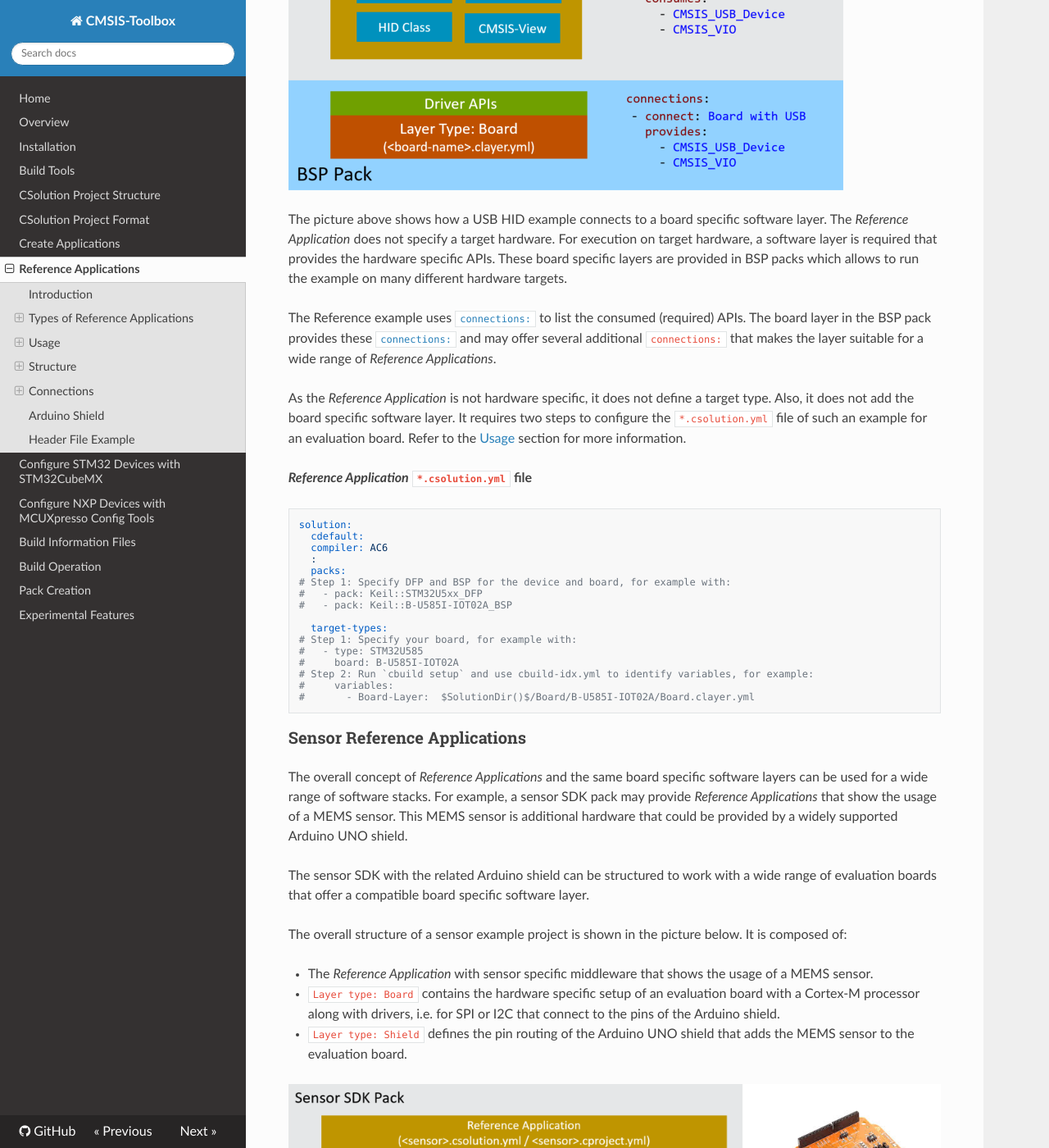
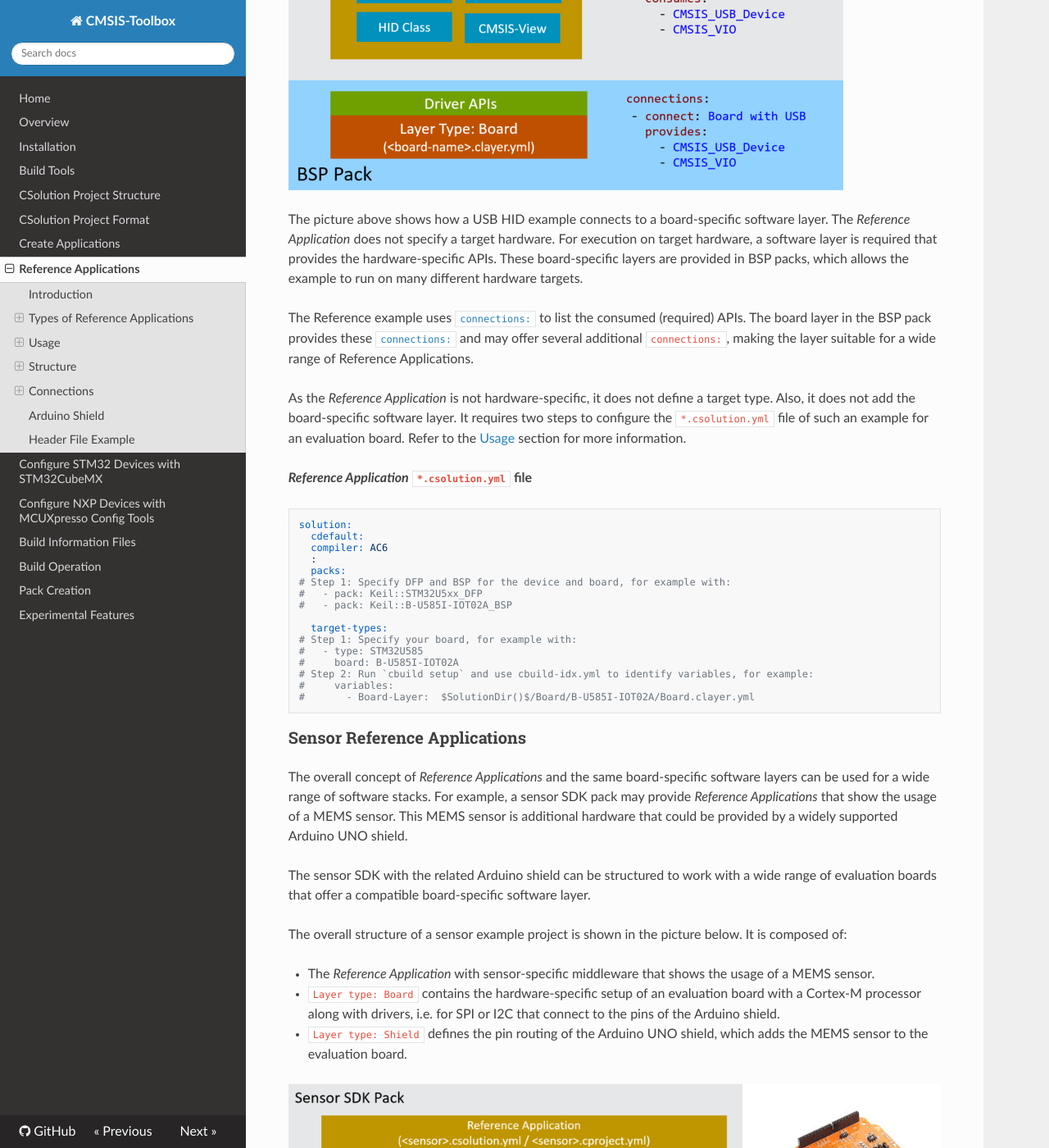
Before and after one commit to Open-CMSIS-Pack/cmsis-toolbox, an MkDocs documentation site: the page built from docs/ReferenceApplications.md, in a window 1280 px wide and 1400 px high, scrolled down 1143 px. Shown: the whole window at 82% size. Built offline with MkDocs 1.6.1, drawn with Linux system fonts in a browser that asks for light colours; nearby versions of some CDN libraries; some of the changed text lies outside the part shown.

Commit message:
Update ReferenceApplications.md
Various minor adjustments according to Grammarly check

````diff
--- a/docs/ReferenceApplications.md
+++ b/docs/ReferenceApplications.md
@@ -26,16 +26,16 @@
 
 The [MDK-Middleware](https://www.keil.arm.com/packs/mdk-middleware-keil) provides software components for IPv4/IPv6 networking, USB Host/Device communication, and a variety of file systems for data storage.
 
-The MDK-Middleware software pack contains *Reference Applications* that show the usage of these software components. These examples are hardware agnostic; adding a board layer that provides the required APIs allows runnig the example project on a specific target hardware.
+The MDK-Middleware software pack contains Reference Applications that show how to use these software components. These examples are hardware agnostic; adding a board layer that provides the required APIs allows running the example project on specific target hardware.
 
 ![MDK-Middleware Example](./images/MDK-MW-Example.png "MDK-Middleware Example")
 
-The picture above shows how a USB HID example connects to a board specific software layer.
-The *Reference Application* does not specify a target hardware. For execution on target hardware, a software layer is required that provides the hardware specific APIs. These board specific layers are provided in BSP packs which allows to run the example on many different hardware targets.
+The picture above shows how a USB HID example connects to a board-specific software layer.
+The *Reference Application* does not specify a target hardware. For execution on target hardware, a software layer is required that provides the hardware-specific APIs. These board-specific layers are provided in BSP packs, which allows the example to run on many different hardware targets.
 
-The Reference example uses [`connections:`](YML-Input-Format.md#connections) to list the consumed (required) APIs. The board layer in the BSP pack provides these [`connections:`](YML-Input-Format.md#connections) and may offer several additional `connections:` that makes the layer suitable for a wide range of *Reference Applications*.
+The Reference example uses [`connections:`](YML-Input-Format.md#connections) to list the consumed (required) APIs. The board layer in the BSP pack provides these [`connections:`](YML-Input-Format.md#connections) and may offer several additional `connections:`, making the layer suitable for a wide range of Reference Applications.
 
-As the *Reference Application* is not hardware specific, it does not define a target type. Also, it does not add the board specific software layer. It requires two steps to configure the `*.csolution.yml` file of such an example for an evaluation board. Refer to the [Usage](#usage) section for more information.
+As the *Reference Application* is not hardware-specific, it does not define a target type. Also, it does not add the board-specific software layer. It requires two steps to configure the `*.csolution.yml` file of such an example for an evaluation board. Refer to the [Usage](#usage) section for more information.
 
 ***Reference Application* `*.csolution.yml` file**
 
@@ -60,24 +60,24 @@
 
 ### Sensor Reference Applications
 
-The overall concept of *Reference Applications* and the same board specific software layers can be used for a wide range of software stacks. For example, a sensor SDK pack may provide *Reference Applications* that show the usage of a MEMS sensor. This MEMS sensor is additional hardware that could be provided by a widely supported Arduino UNO shield.
+The overall concept of *Reference Applications* and the same board-specific software layers can be used for a wide range of software stacks. For example, a sensor SDK pack may provide *Reference Applications* that show the usage of a MEMS sensor. This MEMS sensor is additional hardware that could be provided by a widely supported Arduino UNO shield.
 
-The sensor SDK with the related Arduino shield can be structured to work with a wide range of evaluation boards that offer a compatible board specific software layer.
+The sensor SDK with the related Arduino shield can be structured to work with a wide range of evaluation boards that offer a compatible board-specific software layer.
 
 The overall structure of a sensor example project is shown in the picture below. It is composed of:
 
-- The *Reference Application* with sensor specific middleware that shows the usage of a MEMS sensor.
-- `Layer type: Board` contains the hardware specific setup of an evaluation board with a Cortex-M processor along with drivers, i.e. for SPI or I2C that connect to the pins of the Arduino shield.
-- `Layer type: Shield` defines the pin routing of the Arduino UNO shield that adds the MEMS sensor to the evaluation board.
+- The *Reference Application* with sensor-specific middleware that shows the usage of a MEMS sensor.
+- `Layer type: Board` contains the hardware-specific setup of an evaluation board with a Cortex-M processor along with drivers, i.e. for SPI or I2C that connect to the pins of the Arduino shield.
+- `Layer type: Shield` defines the pin routing of the Arduino UNO shield, which adds the MEMS sensor to the evaluation board.
 
 ![Sensor Reference Application](./images/Sensor-SDK-Example.png "Sensor Reference Application")
 
 !!! Note
-    As the `connections:` for the MEMS sensor are specific to the sensor itself, the same *Reference Application* also works with an evaluation board that integrates the MEMS sensor (and requires therefore no Shield layer). The board specific software layer adds in this case the sensor specific `connections:`.
+    As the `connections:` for the MEMS sensor are specific to the sensor itself, the same *Reference Application* also works with an evaluation board that integrates the MEMS sensor (and, therefore, requires no Shield layer). In this case, the board-specific software layer adds the sensor-specific `connections:`.
 
 ### Targeting Custom Hardware
 
-A *Reference Application* may serve as starting point for user applications that target custom hardware.
+A *Reference Application* may serve as a starting point for user applications that target custom hardware.
 
 It is required to provide:
 
@@ -165,11 +165,11 @@
               copy-to: .Board/U585
 ```
 
-As a user you have now two choices to work with the identified software layer:
+As a user, you have now two choices to work with the identified software layer:
 
 ### Refer layers in ${CMSIS_PACK_ROOT}
 
-This is useful when there is no plan to modify the software layer, for example in the early phase of adoption.
+This is useful when there is no plan to modify the software layer, for example, in the early phase of adoption.
 
 ```yml
 solution:
@@ -212,7 +212,7 @@
 
 ### Project Files
 
-A `*.csolution.yml` project file that contains software layers for two different evaluation boards should look like shown below.  This project contains three different examples that show different features of a USB device middleware.
+A `*.csolution.yml` project file containing software layers for two different evaluation boards should look like the one shown below. This project contains three examples that show the different features of USB device middleware.
 
 The actual example project (HID, MSC, or CDC1) is selected using a [context set](build-overview.md#working-with-context-set); the compiler is selected using the `--toolchain` option. To translate the completed *Reference Applications* use:
 
@@ -303,7 +303,7 @@
 
 **Typical Features:**
 
-- System startup including clock and memory configuration.
+- System startup, including clock and memory configuration.
 - Device/Board hardware initialization.
 - Calls the application startup function.
 - Drivers for board peripherals \[optional].
@@ -340,9 +340,9 @@
 
 A shield layer adds support for additional hardware via plugin shields (i.e. Arduino Uno).  Arduino shields [*consume connections*](YML-Input-Format.md#example-sensor-shield) with the prefix `ARDUINO_UNO_`. In the future, other shields may be supported as well.
 
-Shields may feature various hardware modules such as WiFi chips or MEMS sensors. Frequently, the shield's software layer only defines a header file that redirects the Arduino specific `connect:` to a chip specific `connect:` that is then used by application software.
+Shields may feature various hardware modules such as WiFi chips or MEMS sensors. Frequently, the shield's software layer only defines a header file that redirects the Arduino-specific `connect:` to a chip-specific `connect:`, which is then used by application software.
 
-The shield's software layer is configured from the board software layer which calls the following function:
+The shield's software layer is configured from the board software layer, which calls the following function:
 
 ``` c
 extern int32_t shield_setup (void);
````
Also changed, not shown: other parts of docs/ReferenceApplications.md (+18 -18 lines).
